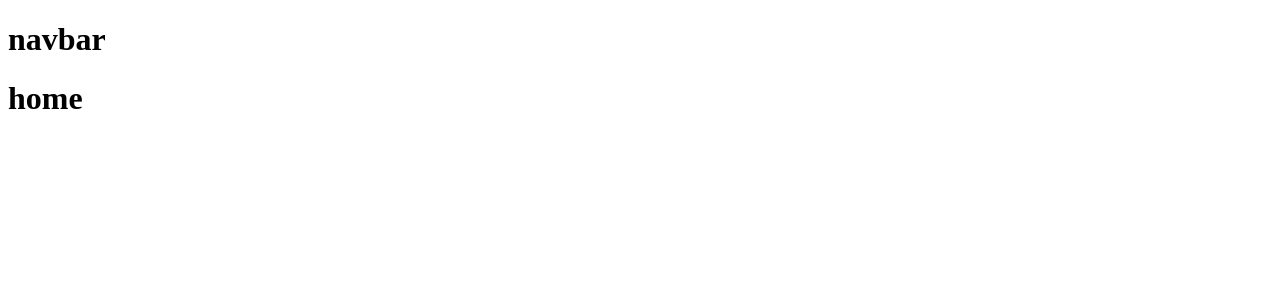
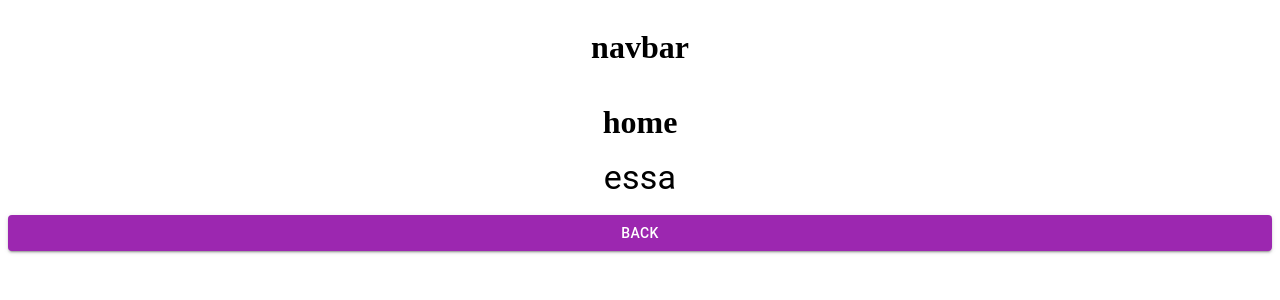
Before and after one commit to michal19wrzes/python, a React (Create React App) app in the folder authSystem/frontend/: page / in a window 1280 px wide. Shown: the top 300 px of the page. Built offline with nearby package versions, Linux system fonts and the light colour scheme.

Commit message:
react mui integration

```diff
--- a/authSystem/frontend/src/App.js
+++ b/authSystem/frontend/src/App.js
@@ -3,6 +3,7 @@ import { render } from "react-dom";
 import Home from './containers/Home';
 import Signup from './containers/Signup';
 import ResetPassword from './containers/ResetPassword';
+import ResetPasswordConfirm from './containers/ResetPasswordConfirm';
 import Login from './containers/Login';
 import Activate from './containers/Activate';
 import Navbar from './containers/Navbar';
@@ -22,8 +23,8 @@ export default class App extends Component {
 					<Route exact path='/signup' element={<Signup />} />
 					<Route exact path='/reset-password' element={<ResetPassword />} />
 					<Route exact path='/login' element={<Login />} />
-					<Route exact path='/activate' element={<Activate />} />
-
+					<Route exact path='/activate/:uid/:token' element={<Activate />} />
+					<Route exact path='password/reset/confirm/:uid/:token' element={<ResetPasswordConfirm />} />
 					<Route path='/another' element={<h1>This is another</h1>} />
 				</Routes>
 
--- a/authSystem/frontend/src/containers/Home.js
+++ b/authSystem/frontend/src/containers/Home.js
@@ -1,10 +1,32 @@
 import React from 'react';
 import Navbar from './Navbar';
+import Button from '@mui/material/Button';
+import { Link } from 'react-router-dom';
+import Grid from '@mui/material/Grid';
+import Typography from '@mui/material/Typography';
+import TextField from '@mui/material/TextField';
+import FormHelperText from '@mui/material/FormHelperText';
+import FormControl from '@mui/material/FormControl';
+import FormControlLabel from '@mui/material/FormControlLabel';
+import FormLabel from '@mui/material/FormLabel';
+import Radio from '@mui/material/Radio';
+import RadioGroup from '@mui/material/Button';
+import Stack from '@mui/material/Stack';
+
 
 const Home = (props) => (
 		<div>
-			<Navbar />
-			<h1>home</h1>
+			<Stack spacing ={2} align = 'center'>
+				<Navbar />
+				<h1>home</h1>
+				<Typography component="h4" variant="h4">
+					essa
+
+				</Typography>
+				<Button color="secondary" variant="contained" to="/" component={Link}>
+					Back
+				  </Button>
+			</Stack>
 		</div>
 );
 
```
